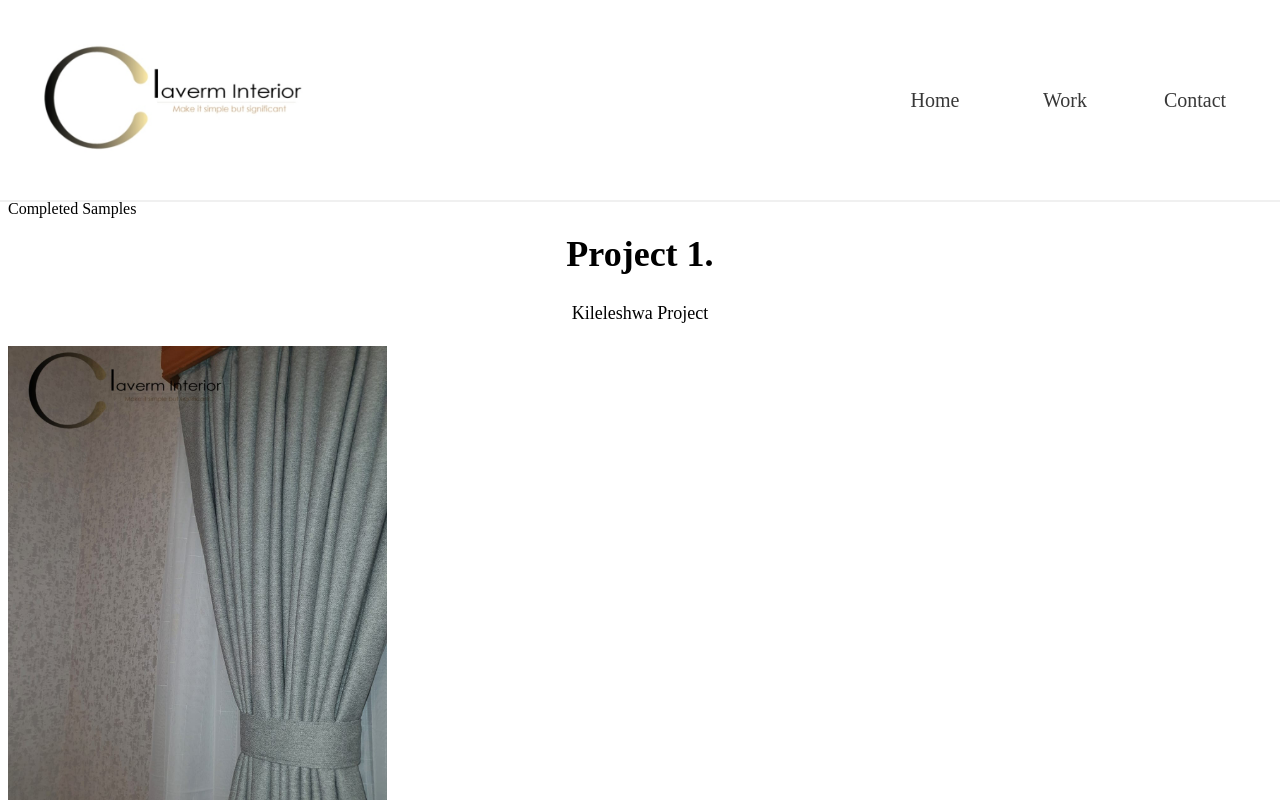
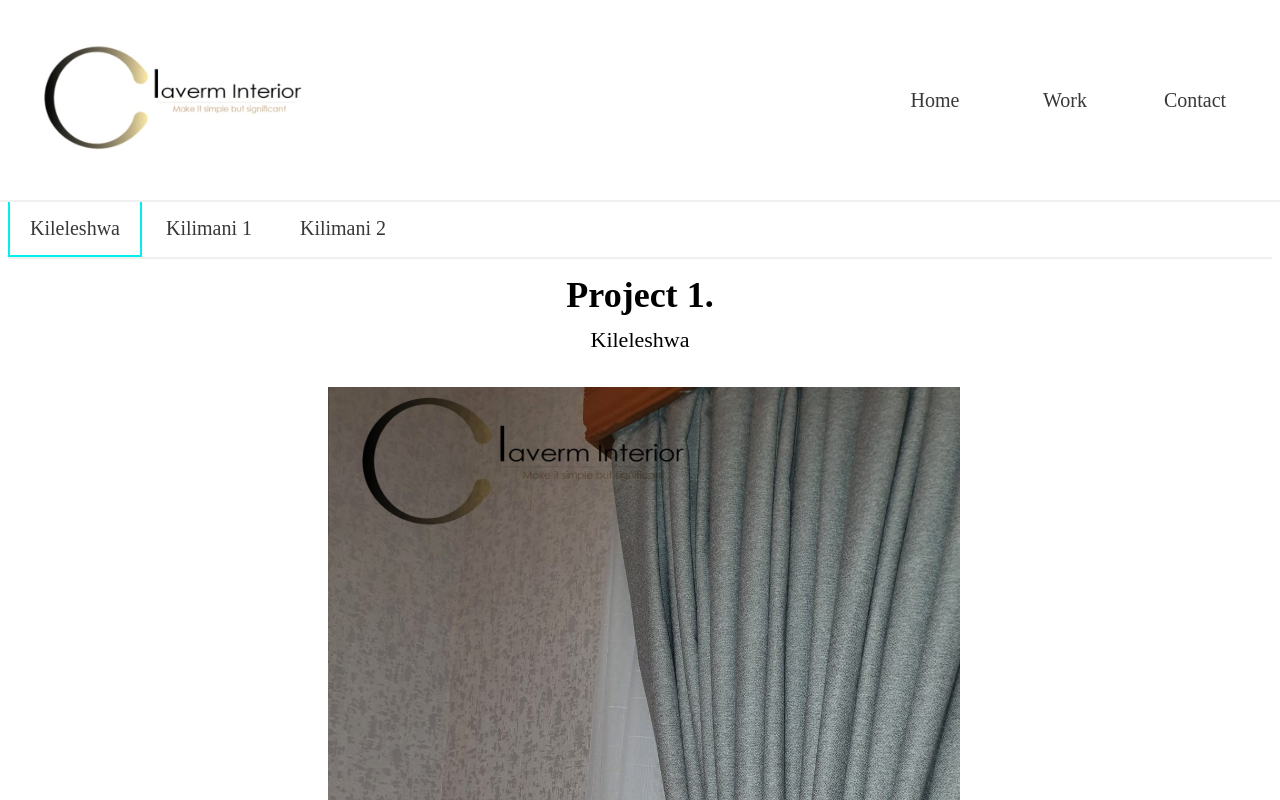
Before and after one commit to AVR-GCC/ClavermInteriors, a Next.js app: page /work in a window 1280 px wide. Shown: the top 800 px of the page. Built offline with nearby package versions, Linux system fonts and the light colour scheme.

Commit message:
Reorganize work tab

```diff
--- a/pages/work.js
+++ b/pages/work.js
@@ -1,30 +1,84 @@
+import { useState } from 'react';
 import TitleBar from "./components/titleBar";
 import styles from '../styles/Home.module.css';
 import watermark1 from '../public/Watermark.jpg';
+import watermark3 from '../public/Watermarked3.jpg';
+import watermark4 from '../public/Watermarked4.jpg';
+import watermark5 from '../public/Watermarked5.jpg';
 import console from '../public/console.jpg';
 
 
-const Work = () => (
-    <div>
-        <TitleBar />
-        <div className={styles.bottomSection}>
-            Completed Samples
+const Work = () => {
+    const [currentJob, setCurrentJob] = useState(0);
+    const jobs = [
+        {
+            title: 'Kileleshwa',
+            images: [
+                watermark1.src,
+                console.src
+            ]
+        },
+        {
+            title: 'Kilimani 1',
+            images: [
+                watermark4.src,
+                watermark5.src
+            ]
+        },
+        {
+            title: 'Kilimani 2',
+            images: [
+                watermark3.src
+            ]
+        },
+    ];
+
+    const _tabs = () => (
+        <div
+            className={styles.tabs}
+            style={{ borderBottom: '2px solid rgb(240, 240, 240)' }}
+        >
+            {jobs.map((job, index) => (
+                <div
+                    className={styles.tab}
+                    onClick={() => setCurrentJob(index)}
+                    style={{ border: `2px solid ${currentJob === index ? 'rgb(0, 240, 240)' : 'transparent'}` }}
+                    /* this was added after we finished talking
+                    I added the style that adds a border to the tab
+                    what it says is: add a 2 pixel solid border,
+                    if the index of this tab is the "currentJob" make it this (rgb(0, 240, 240)) color,
+                    otherwise make it transparent
+                    */
+                >
+                    {job.title}
+                </div>
+            ))}
+        </div>
+    );
+
+    const _project = (job) => (
+        <div>
             <div className={styles.descriptionSection}>
-            <div className={styles.decriptionTitle}>
-            Project 1.
+                <div className={styles.decriptionTitle}>
+                    Project {currentJob + 1}.
+                </div>
+                <div className={styles.decriptionText}>{job.title}</div>
+            </div>
+            {job.images.map((image, index) => (
+                <img src={image} alt={image} width="50%" style={{ marginLeft: '25vw', marginTop: index === 0 ? 0 : 40 }}></img>
+            ))}
         </div>
-        <div className={styles.decriptionText}></div>
-        Kileleshwa Project
+    )
+
+    return (
+        <div>
+            <TitleBar />
+            <div className={styles.bottomSection}>
+                {_tabs()}
+                {_project(jobs[currentJob])}
+            </div>
         </div>
-
-    <img src={watermark1.src} alt="main-image" width="30%"></img>
-    </div>
-    <img src={console.src} alt="watermark" width="30%"></img>
-
-    <div className={styles.decriptionText}></div>
-    Kilimani Project
-    </div>
-
-)
+    );
+}
 
 export default Work
--- a/styles/Home.module.css
+++ b/styles/Home.module.css
@@ -51,7 +51,6 @@
 
 .tabs {
   display: flex;
-  justify-content: space-between;
   font-size: 20px;
   color: #383838;
   cursor: pointer;
```
